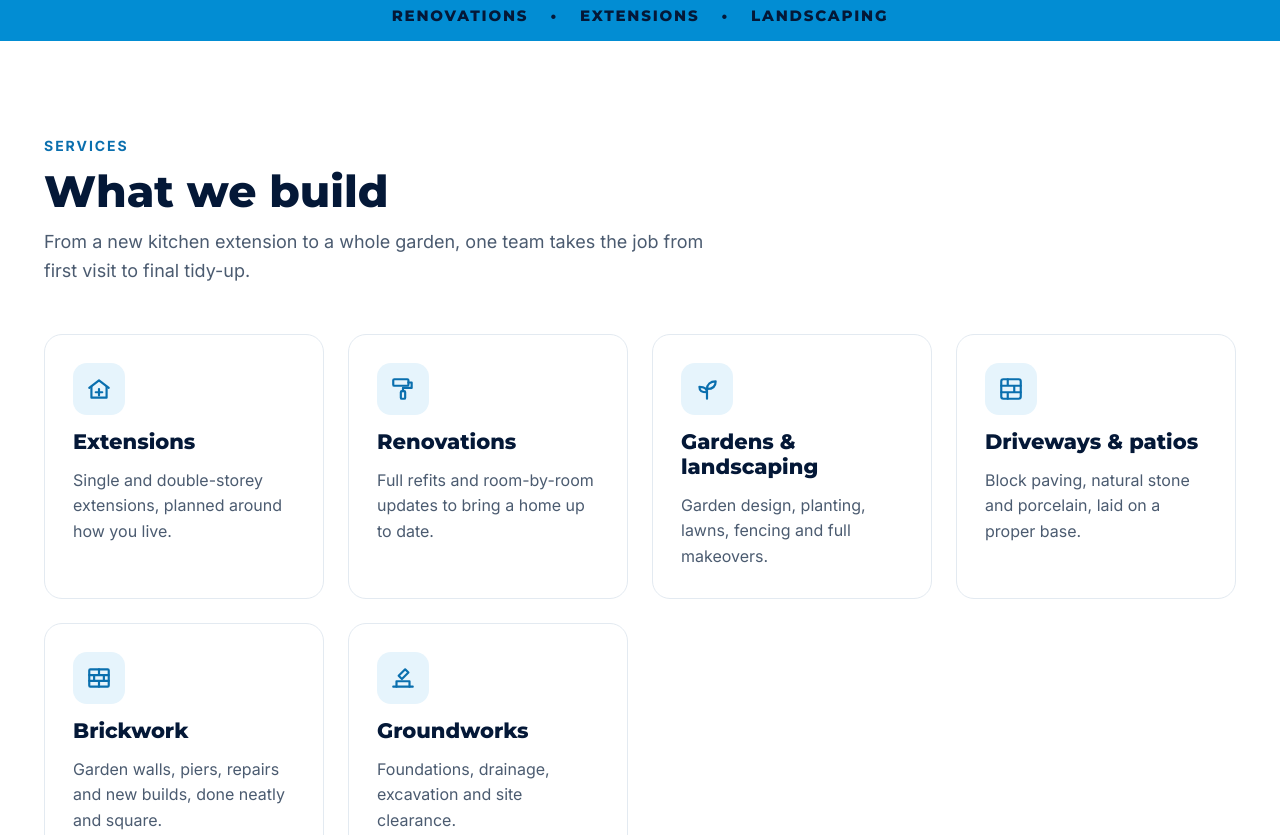
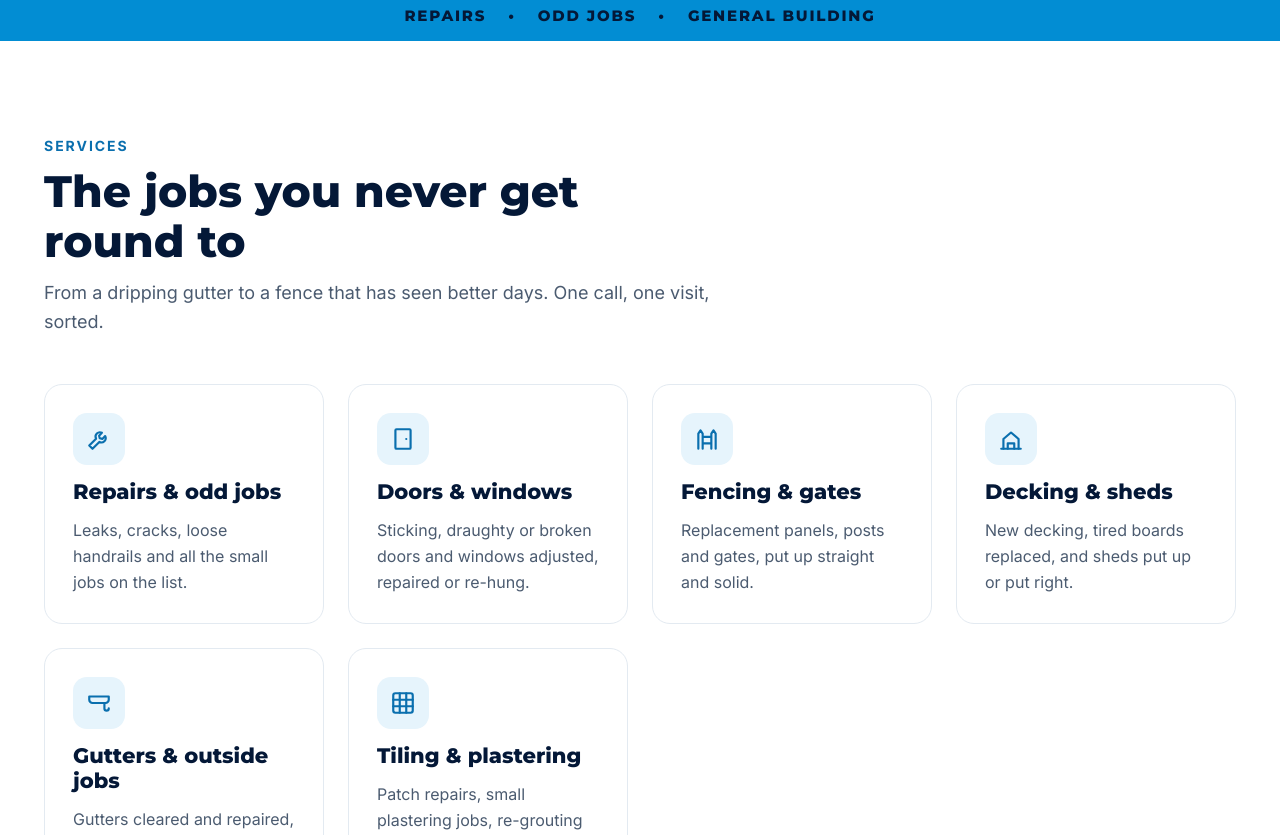
Before and after one commit to billytkid/langley-build, a plain HTML site: page index.html in a window 1280 px wide. Shown: the part 717-1552 px from the top of the page. Drawn offline with Linux system fonts and the light colour scheme.

Commit message:
Refocus site on repairs, odd jobs and general building
Co-Authored-By: Claude Opus 5.5 <noreply@anthropic.com>
Claude-Session: https://claude.ai/code/session_01XiYh9ASkT46oqtx42hqVpA

```diff
--- a/index.html
+++ b/index.html
@@ -4,8 +4,8 @@
 <meta charset="utf-8">
 <meta name="viewport" content="width=device-width, initial-scale=1">
 <meta name="robots" content="noindex">
-<title>Langley Build — Renovations, Extensions, Landscaping</title>
-<meta name="description" content="Langley Build: extensions, renovations, gardens and landscaping.">
+<title>Langley Build — Repairs, odd jobs &amp; general building</title>
+<meta name="description" content="Langley Build: repairs, odd jobs and general building work.">
 <link rel="icon" href="logo.png">
 <link rel="stylesheet" href="https://fonts.googleapis.com/css2?family=Montserrat:wght@700;800;900&amp;family=Inter:wght@400;500;600;700&amp;display=swap">
 <style>
@@ -35,16 +35,16 @@ input:focus,select:focus,textarea:focus{outline:3px solid #8ACFF2;outline-offset
 <div style="flex: 1 1 680px; min-width: 0; display: flex; flex-direction: column; gap: 28px">
 <div style="align-self: flex-start; display: flex; align-items: center; gap: 10px; padding: 8px 14px; border: 1px solid #23406B; border-radius: 999px; font-size: 15px; font-weight: 600; color: #C9D6E8">
 <span aria-hidden="true" style="width: 8px; height: 8px; border-radius: 4px; background: #028DD3"></span>
-<span>Builders &amp; landscapers in [YOUR AREA]</span>
+<span>General building &amp; repairs in [YOUR AREA]</span>
 </div>
 <h1 style="margin: 0; font-family: 'Montserrat', sans-serif; font-weight: 900; font-size: clamp(34px, 9vw, 84px); line-height: 1.1; letter-spacing: -0.01em; color: #FFFFFF">
-<span style="position: absolute; width: 1px; height: 1px; overflow: hidden; clip: rect(0 0 0 0); white-space: nowrap">Langley Build: Extensions, Gardens, Better homes, Renovations, Driveways, Patios, Garden rooms, Brickwork</span>
+<span style="position: absolute; width: 1px; height: 1px; overflow: hidden; clip: rect(0 0 0 0); white-space: nowrap">Langley Build: Repairs, Windows, Doors, Fencing, Decking, Gutters, Sheds, Tiling, Plastering, Odd jobs, Your to-do list</span>
 <span aria-hidden="true" style="display: block">Langley Build</span>
 <span aria-hidden="true" style="display: block; height: 1.1em; overflow: hidden; color: #028DD3">
-<span id="rot" style="display: block; transform: translateY(0em); transition: transform 650ms cubic-bezier(0.22, 0.8, 0.24, 1)"><span style="display: block; height: 1.1em; white-space: nowrap">Extensions</span><span style="display: block; height: 1.1em; white-space: nowrap">Gardens</span><span style="display: block; height: 1.1em; white-space: nowrap">Better homes</span><span style="display: block; height: 1.1em; white-space: nowrap">Renovations</span><span style="display: block; height: 1.1em; white-space: nowrap">Driveways</span><span style="display: block; height: 1.1em; white-space: nowrap">Patios</span><span style="display: block; height: 1.1em; white-space: nowrap">Garden rooms</span><span style="display: block; height: 1.1em; white-space: nowrap">Brickwork</span><span style="display: block; height: 1.1em; white-space: nowrap">Extensions</span></span>
+<span id="rot" style="display: block; transform: translateY(0em); transition: transform 650ms cubic-bezier(0.22, 0.8, 0.24, 1)"><span style="display: block; height: 1.1em; white-space: nowrap">Repairs</span><span style="display: block; height: 1.1em; white-space: nowrap">Windows</span><span style="display: block; height: 1.1em; white-space: nowrap">Doors</span><span style="display: block; height: 1.1em; white-space: nowrap">Fencing</span><span style="display: block; height: 1.1em; white-space: nowrap">Decking</span><span style="display: block; height: 1.1em; white-space: nowrap">Gutters</span><span style="display: block; height: 1.1em; white-space: nowrap">Sheds</span><span style="display: block; height: 1.1em; white-space: nowrap">Tiling</span><span style="display: block; height: 1.1em; white-space: nowrap">Plastering</span><span style="display: block; height: 1.1em; white-space: nowrap">Odd jobs</span><span style="display: block; height: 1.1em; white-space: nowrap">Your to-do list</span><span style="display: block; height: 1.1em; white-space: nowrap">Repairs</span></span>
 </span>
 </h1>
-<p style="margin: 0; max-width: 560px; font-size: 20px; line-height: 1.55; color: #C9D6E8">Extensions, renovations and gardens. Quoted clearly, built properly and left tidy.</p>
+<p style="margin: 0; max-width: 560px; font-size: 20px; line-height: 1.55; color: #C9D6E8">Repairs, fixes and all the jobs you never get round to. Quoted clearly, done properly and left tidy.</p>
 <div style="display: flex; flex-wrap: wrap; gap: 14px">
 <a href="#quote" style="background: #028DD3; color: #041837; text-decoration: none; font-weight: 700; font-size: 17px; padding: 16px 26px; border-radius: 12px">Get a free quote</a>
 <a href="#work" style="border: 2px solid #FFFFFF; color: #FFFFFF; text-decoration: none; font-weight: 700; font-size: 17px; padding: 14px 24px; border-radius: 12px">See our work</a>
@@ -62,7 +62,7 @@ input:focus,select:focus,textarea:focus{outline:3px solid #8ACFF2;outline-offset
 
 <div style="background: #028DD3">
 <div style="max-width: 1240px; margin: 0 auto; padding: 16px 24px; box-sizing: border-box; display: flex; flex-wrap: wrap; justify-content: center; align-items: center; gap: 10px 22px; font-family: 'Montserrat', sans-serif; font-weight: 800; font-size: 15px; letter-spacing: 0.12em; color: #041837">
-<span>RENOVATIONS</span><span aria-hidden="true">•</span><span>EXTENSIONS</span><span aria-hidden="true">•</span><span>LANDSCAPING</span>
+<span>REPAIRS</span><span aria-hidden="true">•</span><span>ODD JOBS</span><span aria-hidden="true">•</span><span>GENERAL BUILDING</span>
 </div>
 </div>
 
@@ -70,39 +70,39 @@ input:focus,select:focus,textarea:focus{outline:3px solid #8ACFF2;outline-offset
 <div style="max-width: 1240px; margin: 0 auto; padding: 96px 24px; box-sizing: border-box; display: flex; flex-direction: column; gap: 48px">
 <div style="display: flex; flex-direction: column; gap: 12px; max-width: 680px">
 <div style="font-weight: 700; font-size: 14px; letter-spacing: 0.14em; color: #0A6FAE">SERVICES</div>
-<h2 style="margin: 0; font-family: 'Montserrat', sans-serif; font-weight: 800; font-size: clamp(30px, 5vw, 44px); line-height: 1.15; color: #041837">What we build</h2>
-<p style="margin: 0; font-size: 18px; line-height: 1.6; color: #4B5B70">From a new kitchen extension to a whole garden, one team takes the job from first visit to final tidy-up.</p>
+<h2 style="margin: 0; font-family: 'Montserrat', sans-serif; font-weight: 800; font-size: clamp(30px, 5vw, 44px); line-height: 1.15; color: #041837">The jobs you never get round to</h2>
+<p style="margin: 0; font-size: 18px; line-height: 1.6; color: #4B5B70">From a dripping gutter to a fence that has seen better days. One call, one visit, sorted.</p>
 </div>
 <div style="display: grid; grid-template-columns: repeat(auto-fit, minmax(260px, 1fr)); gap: 24px">
 <article style="border: 1px solid #E3EAF1; border-radius: 18px; padding: 28px; display: flex; flex-direction: column; gap: 14px">
-<div style="width: 52px; height: 52px; border-radius: 14px; background: #E6F4FC; color: #0A6FAE; display: flex; align-items: center; justify-content: center"><svg width="26" height="26" viewBox="0 0 24 24" fill="none" stroke="currentColor" stroke-width="2" stroke-linecap="round" stroke-linejoin="round" aria-hidden="true"><path d="M3 11l9-7 9 7"></path><path d="M5 10v10h14V10"></path><path d="M12 12v6M9 15h6"></path></svg></div>
-<h3 style="margin: 0; font-family: 'Montserrat', sans-serif; font-weight: 800; font-size: 21px; color: #041837">Extensions</h3>
-<p style="margin: 0; font-size: 16px; line-height: 1.6; color: #4B5B70">Single and double-storey extensions, planned around how you live.</p>
+<div style="width: 52px; height: 52px; border-radius: 14px; background: #E6F4FC; color: #0A6FAE; display: flex; align-items: center; justify-content: center"><svg width="26" height="26" viewBox="0 0 24 24" fill="none" stroke="currentColor" stroke-width="2" stroke-linecap="round" stroke-linejoin="round" aria-hidden="true"><path d="M14.7 6.3a4 4 0 0 0-5.4 5.4L3 18l3 3 6.3-6.3a4 4 0 0 0 5.4-5.4l-2.6 2.6-2.4-.6-.6-2.4z"></path></svg></div>
+<h3 style="margin: 0; font-family: 'Montserrat', sans-serif; font-weight: 800; font-size: 21px; color: #041837">Repairs &amp; odd jobs</h3>
+<p style="margin: 0; font-size: 16px; line-height: 1.6; color: #4B5B70">Leaks, cracks, loose handrails and all the small jobs on the list.</p>
 </article>
 <article style="border: 1px solid #E3EAF1; border-radius: 18px; padding: 28px; display: flex; flex-direction: column; gap: 14px">
-<div style="width: 52px; height: 52px; border-radius: 14px; background: #E6F4FC; color: #0A6FAE; display: flex; align-items: center; justify-content: center"><svg width="26" height="26" viewBox="0 0 24 24" fill="none" stroke="currentColor" stroke-width="2" stroke-linecap="round" stroke-linejoin="round" aria-hidden="true"><rect x="3" y="3" width="14" height="6" rx="1"></rect><path d="M17 6h3v5h-8v3"></path><rect x="10" y="14" width="4" height="7" rx="1"></rect></svg></div>
-<h3 style="margin: 0; font-family: 'Montserrat', sans-serif; font-weight: 800; font-size: 21px; color: #041837">Renovations</h3>
-<p style="margin: 0; font-size: 16px; line-height: 1.6; color: #4B5B70">Full refits and room-by-room updates to bring a home up to date.</p>
+<div style="width: 52px; height: 52px; border-radius: 14px; background: #E6F4FC; color: #0A6FAE; display: flex; align-items: center; justify-content: center"><svg width="26" height="26" viewBox="0 0 24 24" fill="none" stroke="currentColor" stroke-width="2" stroke-linecap="round" stroke-linejoin="round" aria-hidden="true"><rect x="5" y="3" width="14" height="18" rx="1"></rect><path d="M15 12h.01"></path></svg></div>
+<h3 style="margin: 0; font-family: 'Montserrat', sans-serif; font-weight: 800; font-size: 21px; color: #041837">Doors &amp; windows</h3>
+<p style="margin: 0; font-size: 16px; line-height: 1.6; color: #4B5B70">Sticking, draughty or broken doors and windows adjusted, repaired or re-hung.</p>
 </article>
 <article style="border: 1px solid #E3EAF1; border-radius: 18px; padding: 28px; display: flex; flex-direction: column; gap: 14px">
-<div style="width: 52px; height: 52px; border-radius: 14px; background: #E6F4FC; color: #0A6FAE; display: flex; align-items: center; justify-content: center"><svg width="26" height="26" viewBox="0 0 24 24" fill="none" stroke="currentColor" stroke-width="2" stroke-linecap="round" stroke-linejoin="round" aria-hidden="true"><path d="M12 21v-9"></path><path d="M12 12c0-4 3-7 8-7 0 5-3 7-8 7z"></path><path d="M12 15c0-3-2-5-7-5 0 4 2 5 7 5z"></path></svg></div>
-<h3 style="margin: 0; font-family: 'Montserrat', sans-serif; font-weight: 800; font-size: 21px; color: #041837">Gardens &amp; landscaping</h3>
-<p style="margin: 0; font-size: 16px; line-height: 1.6; color: #4B5B70">Garden design, planting, lawns, fencing and full makeovers.</p>
+<div style="width: 52px; height: 52px; border-radius: 14px; background: #E6F4FC; color: #0A6FAE; display: flex; align-items: center; justify-content: center"><svg width="26" height="26" viewBox="0 0 24 24" fill="none" stroke="currentColor" stroke-width="2" stroke-linecap="round" stroke-linejoin="round" aria-hidden="true"><path d="M4 21V7l2-3 2 3v14M16 21V7l2-3 2 3v14M8 10h8M8 16h8"></path></svg></div>
+<h3 style="margin: 0; font-family: 'Montserrat', sans-serif; font-weight: 800; font-size: 21px; color: #041837">Fencing &amp; gates</h3>
+<p style="margin: 0; font-size: 16px; line-height: 1.6; color: #4B5B70">Replacement panels, posts and gates, put up straight and solid.</p>
 </article>
 <article style="border: 1px solid #E3EAF1; border-radius: 18px; padding: 28px; display: flex; flex-direction: column; gap: 14px">
-<div style="width: 52px; height: 52px; border-radius: 14px; background: #E6F4FC; color: #0A6FAE; display: flex; align-items: center; justify-content: center"><svg width="26" height="26" viewBox="0 0 24 24" fill="none" stroke="currentColor" stroke-width="2" stroke-linecap="round" stroke-linejoin="round" aria-hidden="true"><rect x="3" y="3" width="18" height="18" rx="2"></rect><path d="M3 9h18M3 15h18M9 3v6M15 9v6M9 15v6"></path></svg></div>
-<h3 style="margin: 0; font-family: 'Montserrat', sans-serif; font-weight: 800; font-size: 21px; color: #041837">Driveways &amp; patios</h3>
-<p style="margin: 0; font-size: 16px; line-height: 1.6; color: #4B5B70">Block paving, natural stone and porcelain, laid on a proper base.</p>
+<div style="width: 52px; height: 52px; border-radius: 14px; background: #E6F4FC; color: #0A6FAE; display: flex; align-items: center; justify-content: center"><svg width="26" height="26" viewBox="0 0 24 24" fill="none" stroke="currentColor" stroke-width="2" stroke-linecap="round" stroke-linejoin="round" aria-hidden="true"><path d="M3 21h18"></path><path d="M5 21v-9l7-6 7 6v9"></path><path d="M9 21v-5h6v5"></path></svg></div>
+<h3 style="margin: 0; font-family: 'Montserrat', sans-serif; font-weight: 800; font-size: 21px; color: #041837">Decking &amp; sheds</h3>
+<p style="margin: 0; font-size: 16px; line-height: 1.6; color: #4B5B70">New decking, tired boards replaced, and sheds put up or put right.</p>
 </article>
 <article style="border: 1px solid #E3EAF1; border-radius: 18px; padding: 28px; display: flex; flex-direction: column; gap: 14px">
-<div style="width: 52px; height: 52px; border-radius: 14px; background: #E6F4FC; color: #0A6FAE; display: flex; align-items: center; justify-content: center"><svg width="26" height="26" viewBox="0 0 24 24" fill="none" stroke="currentColor" stroke-width="2" stroke-linecap="round" stroke-linejoin="round" aria-hidden="true"><rect x="3" y="4" width="18" height="16" rx="1"></rect><path d="M3 9.3h18M3 14.6h18M12 4v5.3M7.5 9.3v5.3M16.5 9.3v5.3M12 14.6V20"></path></svg></div>
-<h3 style="margin: 0; font-family: 'Montserrat', sans-serif; font-weight: 800; font-size: 21px; color: #041837">Brickwork</h3>
-<p style="margin: 0; font-size: 16px; line-height: 1.6; color: #4B5B70">Garden walls, piers, repairs and new builds, done neatly and square.</p>
+<div style="width: 52px; height: 52px; border-radius: 14px; background: #E6F4FC; color: #0A6FAE; display: flex; align-items: center; justify-content: center"><svg width="26" height="26" viewBox="0 0 24 24" fill="none" stroke="currentColor" stroke-width="2" stroke-linecap="round" stroke-linejoin="round" aria-hidden="true"><path d="M3 6h18v3a3 3 0 0 1-3 3H6a3 3 0 0 1-3-3z"></path><path d="M17 12v5a2 2 0 0 0 4 0"></path></svg></div>
+<h3 style="margin: 0; font-family: 'Montserrat', sans-serif; font-weight: 800; font-size: 21px; color: #041837">Gutters &amp; outside jobs</h3>
+<p style="margin: 0; font-size: 16px; line-height: 1.6; color: #4B5B70">Gutters cleared and repaired, downpipes fixed and small outside repairs.</p>
 </article>
 <article style="border: 1px solid #E3EAF1; border-radius: 18px; padding: 28px; display: flex; flex-direction: column; gap: 14px">
-<div style="width: 52px; height: 52px; border-radius: 14px; background: #E6F4FC; color: #0A6FAE; display: flex; align-items: center; justify-content: center"><svg width="26" height="26" viewBox="0 0 24 24" fill="none" stroke="currentColor" stroke-width="2" stroke-linecap="round" stroke-linejoin="round" aria-hidden="true"><path d="M3 20h18"></path><path d="M6 20v-5h12v5"></path><path d="M14 4l3 3-6 6-3-3z"></path></svg></div>
-<h3 style="margin: 0; font-family: 'Montserrat', sans-serif; font-weight: 800; font-size: 21px; color: #041837">Groundworks</h3>
-<p style="margin: 0; font-size: 16px; line-height: 1.6; color: #4B5B70">Foundations, drainage, excavation and site clearance.</p>
+<div style="width: 52px; height: 52px; border-radius: 14px; background: #E6F4FC; color: #0A6FAE; display: flex; align-items: center; justify-content: center"><svg width="26" height="26" viewBox="0 0 24 24" fill="none" stroke="currentColor" stroke-width="2" stroke-linecap="round" stroke-linejoin="round" aria-hidden="true"><rect x="3" y="3" width="18" height="18" rx="2"></rect><path d="M3 9h18M3 15h18M9 3v18M15 3v18"></path></svg></div>
+<h3 style="margin: 0; font-family: 'Montserrat', sans-serif; font-weight: 800; font-size: 21px; color: #041837">Tiling &amp; plastering</h3>
+<p style="margin: 0; font-size: 16px; line-height: 1.6; color: #4B5B70">Patch repairs, small plastering jobs, re-grouting and new tiles.</p>
 </article>
 </div>
 </div>
@@ -149,15 +149,15 @@ input:focus,select:focus,textarea:focus{outline:3px solid #8ACFF2;outline-offset
 <div style="display: grid; grid-template-columns: repeat(auto-fit, minmax(280px, 1fr)); gap: 24px">
 <figure style="margin: 0; display: flex; flex-direction: column; gap: 12px">
 <div style="aspect-ratio: 4 / 3; border-radius: 18px; border: 2px dashed #A9BCD0; background: #E2EBF3; display: flex; align-items: center; justify-content: center; font-weight: 600; font-size: 16px; color: #4B5B70">[Project photo]</div>
-<figcaption style="font-weight: 700; font-size: 17px; color: #041837">[Extension, town]</figcaption>
+<figcaption style="font-weight: 700; font-size: 17px; color: #041837">[Fence replacement, town]</figcaption>
 </figure>
 <figure style="margin: 0; display: flex; flex-direction: column; gap: 12px">
 <div style="aspect-ratio: 4 / 3; border-radius: 18px; border: 2px dashed #A9BCD0; background: #E2EBF3; display: flex; align-items: center; justify-content: center; font-weight: 600; font-size: 16px; color: #4B5B70">[Project photo]</div>
-<figcaption style="font-weight: 700; font-size: 17px; color: #041837">[Garden makeover, town]</figcaption>
+<figcaption style="font-weight: 700; font-size: 17px; color: #041837">[Door re-hang, town]</figcaption>
 </figure>
 <figure style="margin: 0; display: flex; flex-direction: column; gap: 12px">
 <div style="aspect-ratio: 4 / 3; border-radius: 18px; border: 2px dashed #A9BCD0; background: #E2EBF3; display: flex; align-items: center; justify-content: center; font-weight: 600; font-size: 16px; color: #4B5B70">[Project photo]</div>
-<figcaption style="font-weight: 700; font-size: 17px; color: #041837">[Driveway, town]</figcaption>
+<figcaption style="font-weight: 700; font-size: 17px; color: #041837">[Gutter repair, town]</figcaption>
 </figure>
 </div>
 </div>
@@ -167,8 +167,8 @@ input:focus,select:focus,textarea:focus{outline:3px solid #8ACFF2;outline-offset
 <div style="max-width: 1240px; margin: 0 auto; padding: 96px 24px; box-sizing: border-box; display: flex; flex-wrap: wrap; gap: 48px">
 <div style="flex: 1 1 380px; min-width: 0; display: flex; flex-direction: column; gap: 20px">
 <div style="font-weight: 700; font-size: 14px; letter-spacing: 0.14em; color: #0A6FAE">FREE QUOTE</div>
-<h2 style="margin: 0; font-family: 'Montserrat', sans-serif; font-weight: 800; font-size: clamp(30px, 5vw, 44px); line-height: 1.15; color: #041837">Tell us about the job</h2>
-<p style="margin: 0; font-size: 18px; line-height: 1.6; color: #4B5B70">Send a few details and we'll get back to you to arrange a visit.</p>
+<h2 style="margin: 0; font-family: 'Montserrat', sans-serif; font-weight: 800; font-size: clamp(30px, 5vw, 44px); line-height: 1.15; color: #041837">What needs doing?</h2>
+<p style="margin: 0; font-size: 18px; line-height: 1.6; color: #4B5B70">Send a few details and we'll get back to you with a price or to arrange a visit.</p>
 <div style="display: flex; flex-direction: column; gap: 14px; padding-top: 8px; font-size: 17px">
 <div style="display: flex; flex-direction: column; gap: 2px"><span style="font-size: 14px; font-weight: 600; color: #4B5B70">Phone</span><span style="font-weight: 700">[PHONE NUMBER]</span></div>
 <div style="display: flex; flex-direction: column; gap: 2px"><span style="font-size: 14px; font-weight: 600; color: #4B5B70">Email</span><span style="font-weight: 700">[EMAIL]@langleybuild.co.uk</span></div>
@@ -182,7 +182,7 @@ input:focus,select:focus,textarea:focus{outline:3px solid #8ACFF2;outline-offset
 <div style="display: flex; flex-direction: column; gap: 8px"><label for="q-postcode" style="font-weight: 600; font-size: 15px">Postcode</label><input id="q-postcode" type="text" style="font: inherit; font-size: 16px; padding: 13px 14px; border: 1.5px solid #B8C7D6; border-radius: 10px; background: #FFFFFF; color: #041837"></div>
 <div style="grid-column: 1 / -1; display: flex; flex-direction: column; gap: 8px"><label for="q-service" style="font-weight: 600; font-size: 15px">What do you need?</label>
 <select id="q-service" style="font: inherit; font-size: 16px; padding: 13px 14px; border: 1.5px solid #B8C7D6; border-radius: 10px; background: #FFFFFF; color: #041837">
-<option>Extension</option><option>Renovation</option><option>Garden or landscaping</option><option>Driveway or patio</option><option>Brickwork</option><option>Groundworks</option><option>Something else</option>
+<option>Repair or odd job</option><option>Door or window</option><option>Fencing or gate</option><option>Decking or shed</option><option>Gutters</option><option>Tiling or plastering</option><option>Something else</option>
 </select></div>
 <div style="grid-column: 1 / -1; display: flex; flex-direction: column; gap: 8px"><label for="q-details" style="font-weight: 600; font-size: 15px">Tell us about the job</label><textarea id="q-details" rows="5" style="font: inherit; font-size: 16px; padding: 13px 14px; border: 1.5px solid #B8C7D6; border-radius: 10px; background: #FFFFFF; color: #041837; resize: vertical"></textarea></div>
 <div style="grid-column: 1 / -1"><button type="button" style="font: inherit; font-weight: 700; font-size: 17px; padding: 16px 28px; border: 0; border-radius: 12px; background: #041837; color: #FFFFFF; cursor: pointer">Send enquiry</button></div>
@@ -194,7 +194,7 @@ input:focus,select:focus,textarea:focus{outline:3px solid #8ACFF2;outline-offset
 <div style="max-width: 1240px; margin: 0 auto; padding: 48px 24px; box-sizing: border-box; display: flex; flex-wrap: wrap; align-items: center; justify-content: space-between; gap: 24px">
 <div style="display: flex; flex-wrap: wrap; align-items: center; gap: 20px">
 <div style="background: #FFFFFF; border-radius: 12px; padding: 8px 12px; line-height: 0"><img src="logo.png" alt="Langley Build" style="height: 44px; width: auto"></div>
-<span style="font-weight: 600; font-size: 15px; letter-spacing: 0.08em">RENOVATIONS · EXTENSIONS · LANDSCAPING</span>
+<span style="font-weight: 600; font-size: 15px; letter-spacing: 0.08em">REPAIRS · ODD JOBS · GENERAL BUILDING</span>
 </div>
 <div style="display: flex; flex-wrap: wrap; gap: 8px 24px; font-size: 15px">
 <span>langleybuild.co.uk</span>
```
